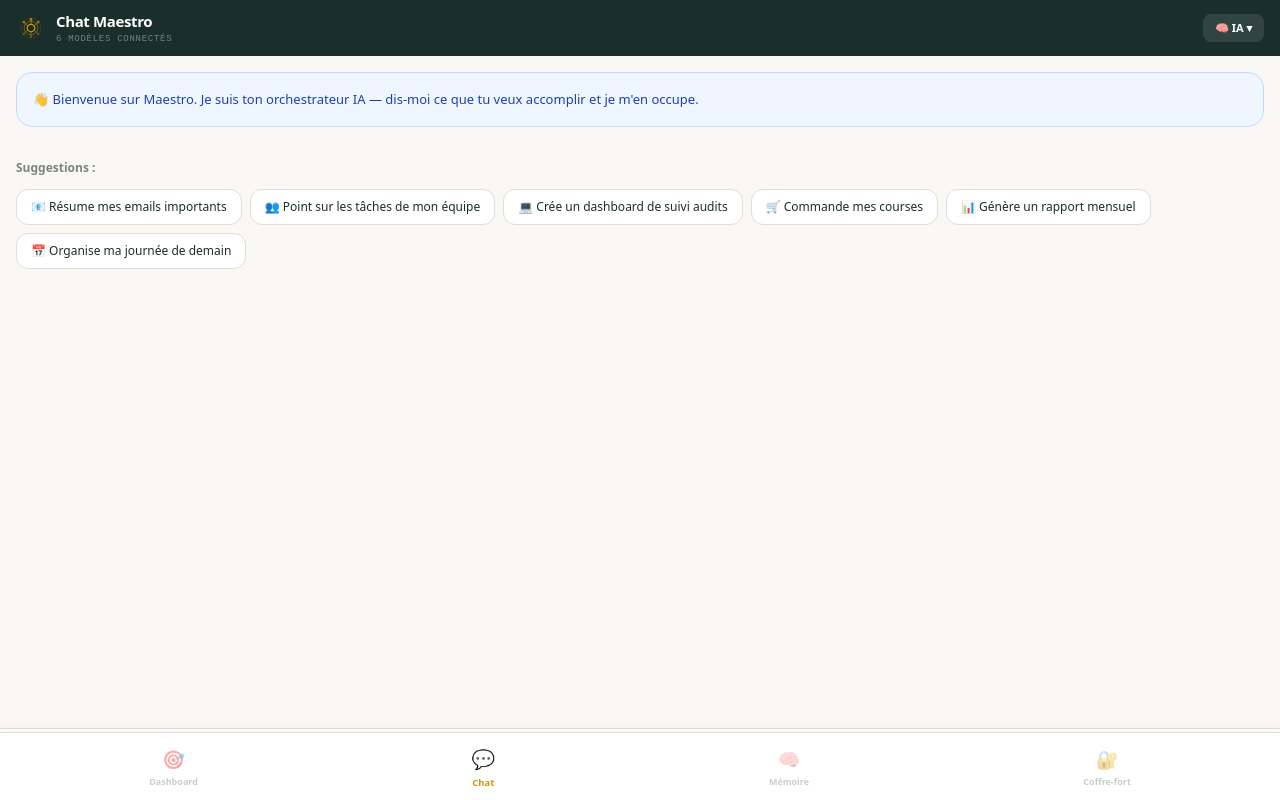
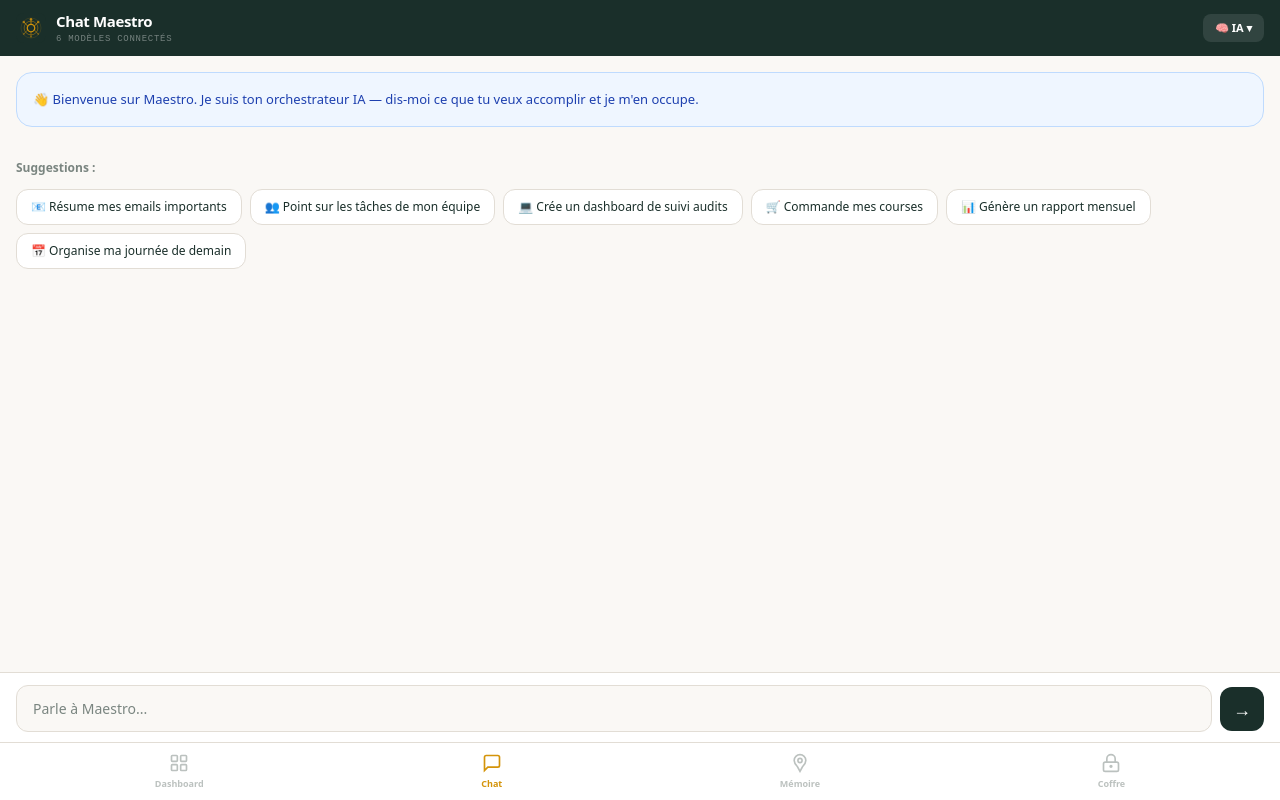
Before and after one commit to omarou15/maestro, a Next.js app: page /chat in a window 1280 px wide. Built offline with nearby package versions, Linux system fonts and the light colour scheme.

Commit message:
Fix: Chat input visible + SVG icons in navbar
- Input bar now has mb-14 to sit above NavBar
- Safe area padding for iOS devices
- NavBar emojis replaced with clean SVG icons (black/amber)
- Dashboard: grid icon, Chat: bubble icon, Mémoire: brain pin, Coffre: lock

```diff
--- a/src/app/chat/page.tsx
+++ b/src/app/chat/page.tsx
@@ -330,7 +330,7 @@ export default function ChatPage() {
       </div>
 
       {/* Input */}
-      <div className="px-4 py-3 bg-white border-t border-[var(--maestro-border)] shrink-0">
+      <div className="px-4 py-3 bg-white border-t border-[var(--maestro-border)] shrink-0 mb-14">
         <div className="flex gap-2 items-center">
           <input type="text" placeholder="Parle à Maestro..."
             value={input} onChange={e => setInput(e.target.value)}
--- a/src/components/NavBar.tsx
+++ b/src/components/NavBar.tsx
@@ -3,26 +3,30 @@
 import { usePathname } from "next/navigation"
 
 const NAV_ITEMS = [
-  { icon: "🎯", label: "Dashboard", href: "/dashboard" },
-  { icon: "💬", label: "Chat", href: "/chat" },
-  { icon: "🧠", label: "Mémoire", href: "/knowledge" },
-  { icon: "🔐", label: "Coffre-fort", href: "/vault" },
+  { label: "Dashboard", href: "/dashboard",
+    icon: (active: boolean) => <svg width="20" height="20" viewBox="0 0 24 24" fill="none" stroke={active ? "#D4940A" : "#7A8580"} strokeWidth="2" strokeLinecap="round"><rect x="3" y="3" width="7" height="7" rx="1"/><rect x="14" y="3" width="7" height="7" rx="1"/><rect x="3" y="14" width="7" height="7" rx="1"/><rect x="14" y="14" width="7" height="7" rx="1"/></svg> },
+  { label: "Chat", href: "/chat",
+    icon: (active: boolean) => <svg width="20" height="20" viewBox="0 0 24 24" fill="none" stroke={active ? "#D4940A" : "#7A8580"} strokeWidth="2" strokeLinecap="round"><path d="M21 15a2 2 0 01-2 2H7l-4 4V5a2 2 0 012-2h14a2 2 0 012 2z"/></svg> },
+  { label: "Mémoire", href: "/knowledge",
+    icon: (active: boolean) => <svg width="20" height="20" viewBox="0 0 24 24" fill="none" stroke={active ? "#D4940A" : "#7A8580"} strokeWidth="2" strokeLinecap="round"><path d="M12 2a7 7 0 017 7c0 3-2 5.5-4 7.5L12 22l-3-5.5C7 14.5 5 12 5 9a7 7 0 017-7z"/><circle cx="12" cy="9" r="2.5"/></svg> },
+  { label: "Coffre", href: "/vault",
+    icon: (active: boolean) => <svg width="20" height="20" viewBox="0 0 24 24" fill="none" stroke={active ? "#D4940A" : "#7A8580"} strokeWidth="2" strokeLinecap="round"><rect x="3" y="11" width="18" height="11" rx="2"/><path d="M7 11V7a5 5 0 0110 0v4"/><circle cx="12" cy="16" r="1"/></svg> },
 ]
 
 export default function NavBar() {
   const pathname = usePathname()
 
   return (
-    <nav className="fixed bottom-0 left-0 right-0 bg-white border-t border-[var(--maestro-border)] px-3 py-2 flex justify-around shadow-[0_-2px_12px_rgba(0,0,0,0.04)] z-50">
+    <nav className="fixed bottom-0 left-0 right-0 bg-white border-t border-[var(--maestro-border)] px-4 pb-safe flex justify-around z-50" style={{ paddingTop: 6, paddingBottom: "max(env(safe-area-inset-bottom, 6px), 6px)" }}>
       {NAV_ITEMS.map((n, i) => {
         const isActive = pathname === n.href
         return (
           <a key={i} href={n.href}
-            className={`text-center py-1 px-3 rounded-xl transition-all duration-200 ${
-              isActive ? "opacity-100 scale-105" : "opacity-40 hover:opacity-70"
+            className={`text-center py-1 px-3 flex flex-col items-center transition-all duration-200 ${
+              isActive ? "opacity-100" : "opacity-50 hover:opacity-70"
             }`}>
-            <div className="text-lg">{n.icon}</div>
-            <div className={`text-[9px] font-semibold mt-0.5 transition-colors ${
+            {n.icon(isActive)}
+            <div className={`text-[9px] font-semibold mt-1 ${
               isActive ? "text-[var(--maestro-accent)]" : "text-[var(--maestro-muted)]"
             }`}>{n.label}</div>
           </a>
```
